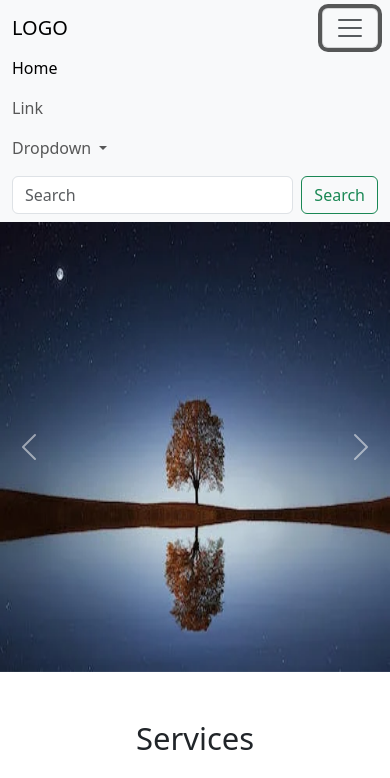
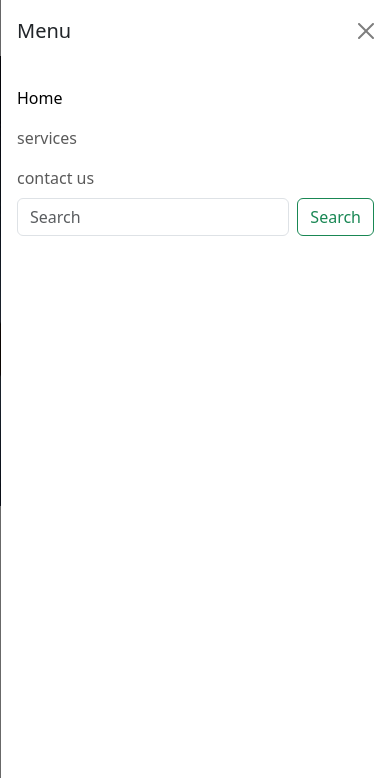
Before and after one commit to seifelden66/ITI-bootstrap-task-1, a plain HTML site: page tsak2.html in a window 390 px wide. Both pictures are taken after a click on the button "Toggle sidebar". Shown: the top 778 px of the page. Drawn offline with nearby package versions, Linux system fonts and the light colour scheme; files that its build step writes are made by us from their sources.

Commit message:
added sidebar to the page

```diff
--- a/tsak2.html
+++ b/tsak2.html
@@ -21,43 +21,33 @@
           <button
             class="navbar-toggler"
             type="button"
-          data-bs-toggle="collapse"
-          data-bs-target="#navbarSupportedContent"
-          aria-controls="navbarSupportedContent"
+            data-bs-toggle="offcanvas"
+            data-bs-target="#sidebar"
+            aria-controls="sidebar"
             aria-expanded="false"
-          aria-label="Toggle navigation"
+            aria-label="Toggle sidebar"
           >
             <span class="navbar-toggler-icon"></span>
           </button>
-        <div class="collapse navbar-collapse" id="navbarSupportedContent">
-          <ul class="navbar-nav me-auto mb-2 mb-lg-0">
+          <div class="offcanvas offcanvas-end" tabindex="-1" id="sidebar">
+            <div class="offcanvas-header">
+              <h5 class="offcanvas-title">Menu</h5>
+              <button type="button" class="btn-close text-reset" data-bs-dismiss="offcanvas" aria-label="Close"></button>
+            </div>
+            <div class="offcanvas-body">
+              <ul class="navbar-nav">
                 <li class="nav-item">
-              <a class="nav-link active" aria-current="page" href="#">Home</a>
+                  <a class="nav-link active" aria-current="page" href="#hero">Home</a>
                 </li>
                 <li class="nav-item">
-              <a class="nav-link" href="#">Link</a>
+                  <a class="nav-link" href="#services">services</a>
                 </li>
-            <li class="nav-item dropdown">
-              <a
-                class="nav-link dropdown-toggle"
-                href="#"
-                role="button"
-                data-bs-toggle="dropdown"
-                aria-expanded="false"
-              >
-                Dropdown
-              </a>
-              <ul class="dropdown-menu">
-                <li><a class="dropdown-item" href="#">Action</a></li>
-                <li><a class="dropdown-item" href="#">Another action</a></li>
-                <li><hr class="dropdown-divider" /></li>
-                <li>
-                  <a class="dropdown-item" href="#">Something else here</a>
+                <li class="nav-item">
+                    <a class="nav-link" href="#contact">contact us</a>
                   </li>
+
               </ul>
-            </li>
-          </ul>
-          <form class="d-flex" role="search">
+              <form class="d-flex ms-auto" role="search">
                 <input
                   class="form-control me-2"
                   type="search"
@@ -70,11 +60,13 @@
               </form>
             </div>
           </div>
+        </div>
       </nav>
+
 
     <!-- ==================================================================carousel=========================================================== -->
 
-    <div id="carouselExampleRide" class="carousel slide" data-bs-ride="true">
+    <div id="carouselExampleRide hero" class="carousel slide" data-bs-ride="true">
       <div class="carousel-inner">
         <div class="carousel-item active">
           <img
@@ -123,7 +115,7 @@
 
     <!-- =============================================================================== services page ============================================================================================= -->
 
-    <section class="py-5 py-xl-8">
+    <section class="py-5 py-xl-8" id="services">
       <div class="">
         <div class="row justify-content-md-center">
           <div class="col-12 col-md-10 col-lg-8 col-xl-7 col-xxl-6">
@@ -266,7 +258,7 @@
 
     <!-- ================================================================================ ocntat us ===================================================================================-->
 
-    <div class="container">
+    <div class="container" id="contact">
       <h2 class="mt-5 mb-4">Contact Us</h2>
       <form>
         <div class="form-group">
```
Lines whose indentation alone changed are shown as unchanged.
